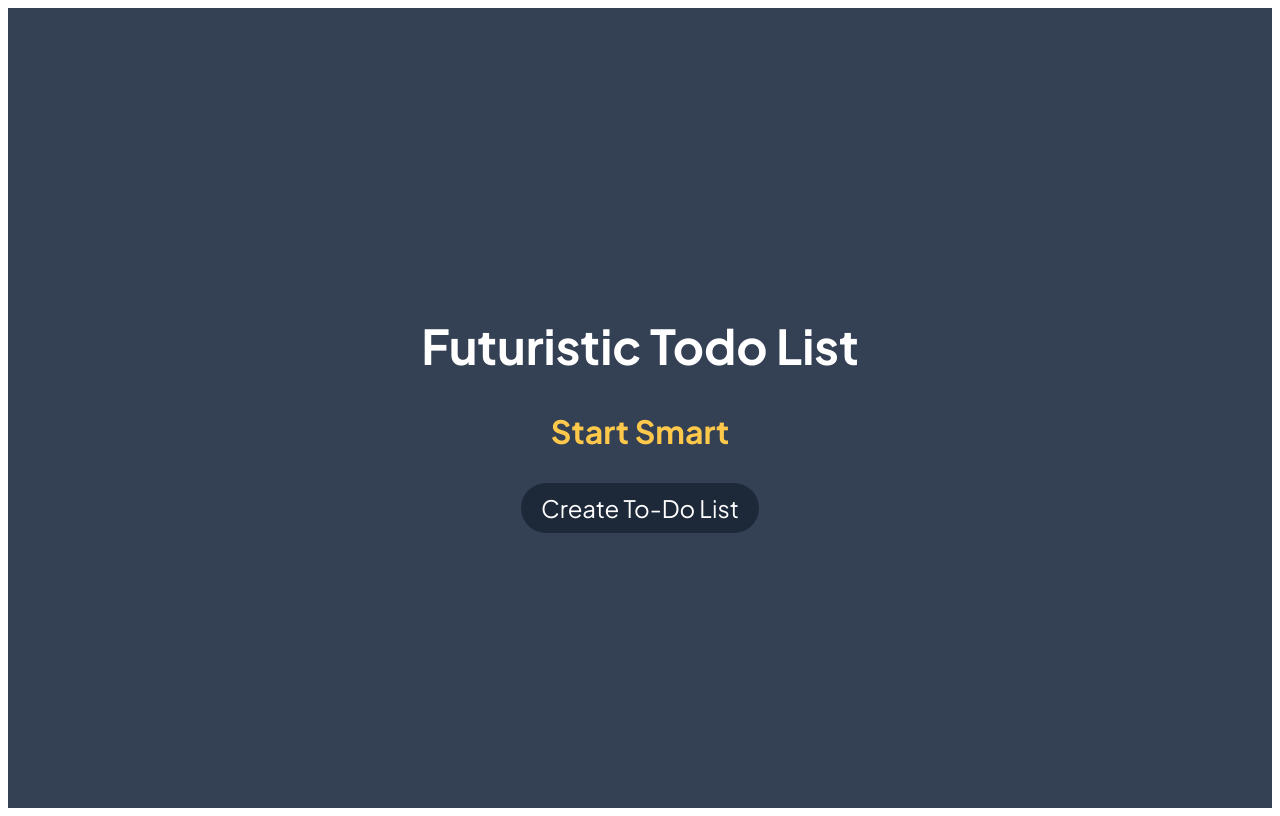
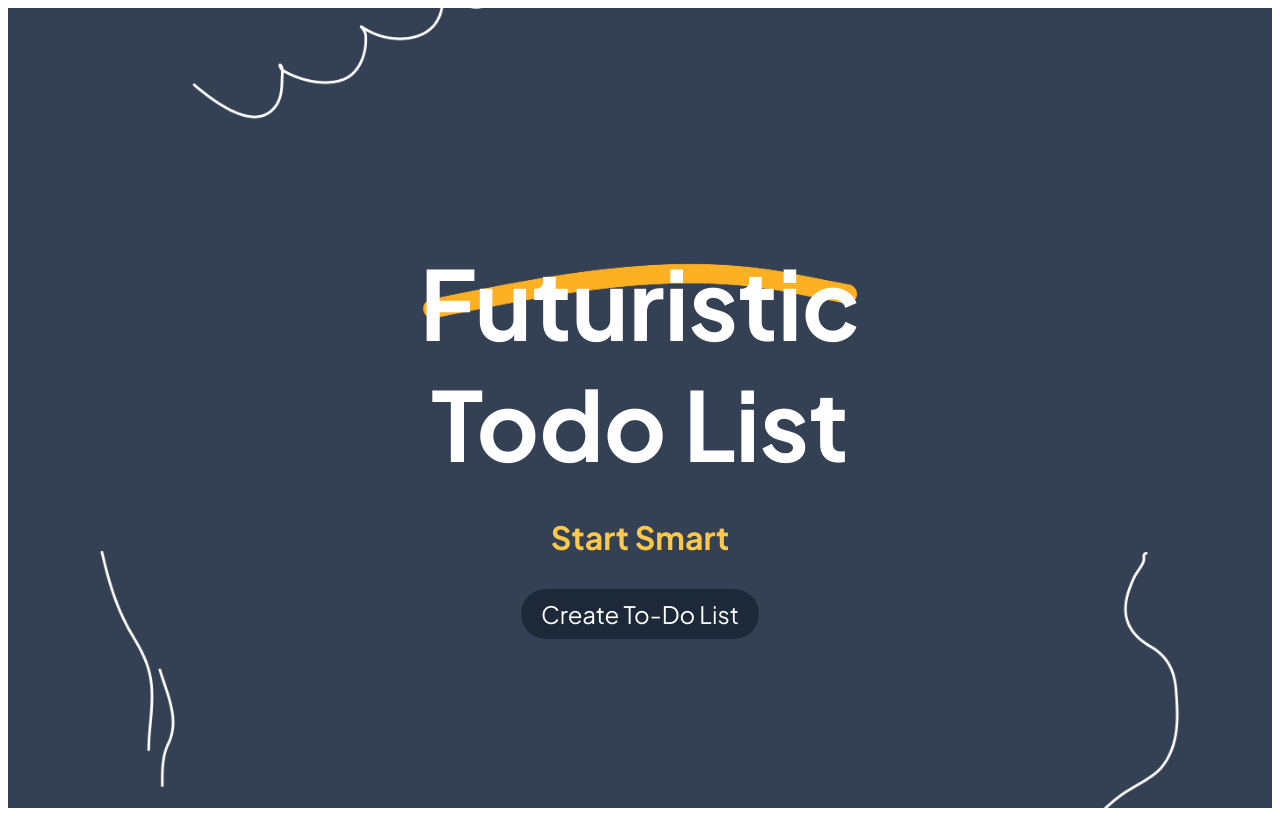
Before and after one commit to vanta-source/Company-Website, a Vue app: page / in a window 1280 px wide. Built offline with nearby package versions, Linux system fonts and the light colour scheme.

Commit message:
Update First Page

```diff
--- a/src/assets/main.css
+++ b/src/assets/main.css
@@ -7,10 +7,13 @@
   height: 100vh;
   text-align: center;
   background-color: #344054;
+  background-image:url(/src/assets/BG.png) ;
+  background-size: cover;
 }
 
 .welcome-container h1 {
-  font-size: 3rem;
+  font-size: 6rem;
+  width: 500px;
   margin-bottom: 0.5rem;
   color: #fff;
   font-family: Plus Jakarta Sans;
```
Also changed, not shown: src/assets/BG.png (added).
